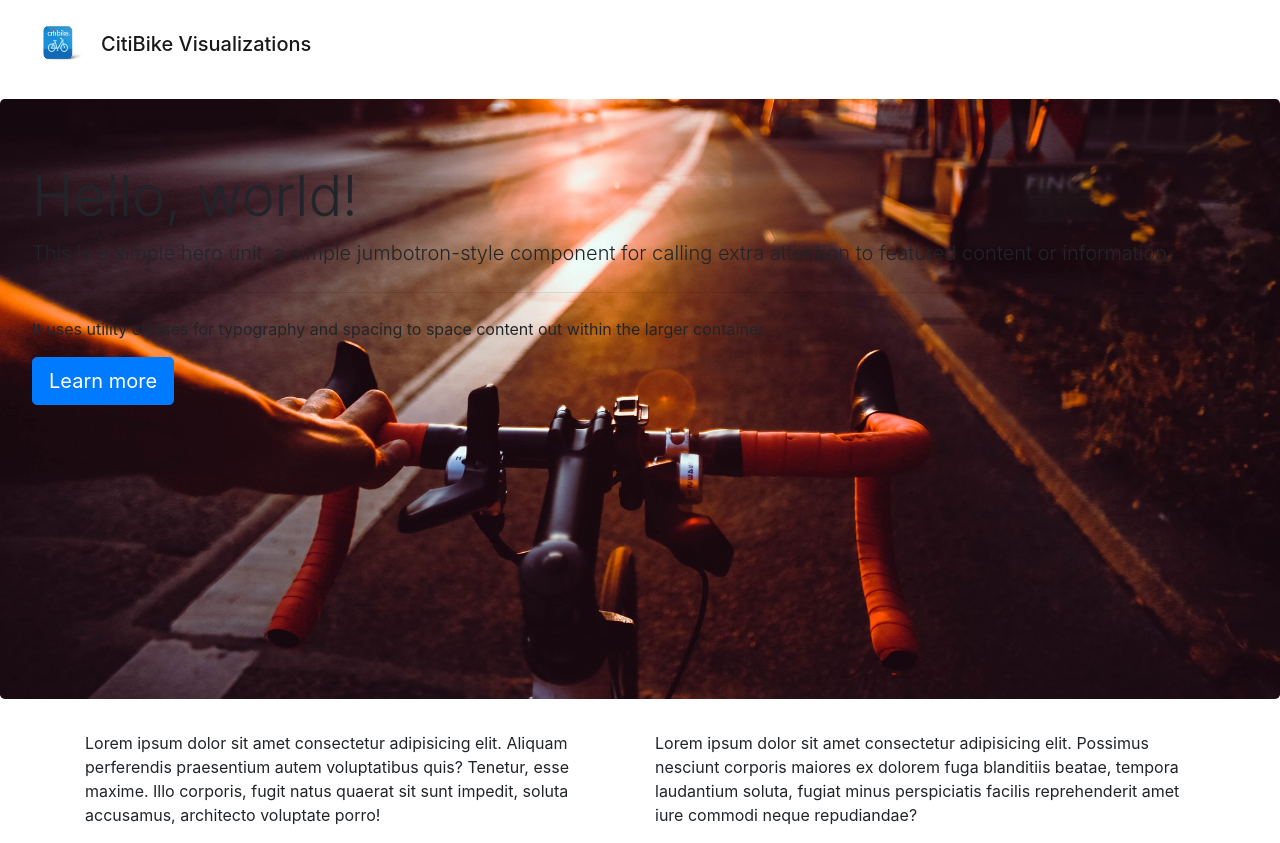
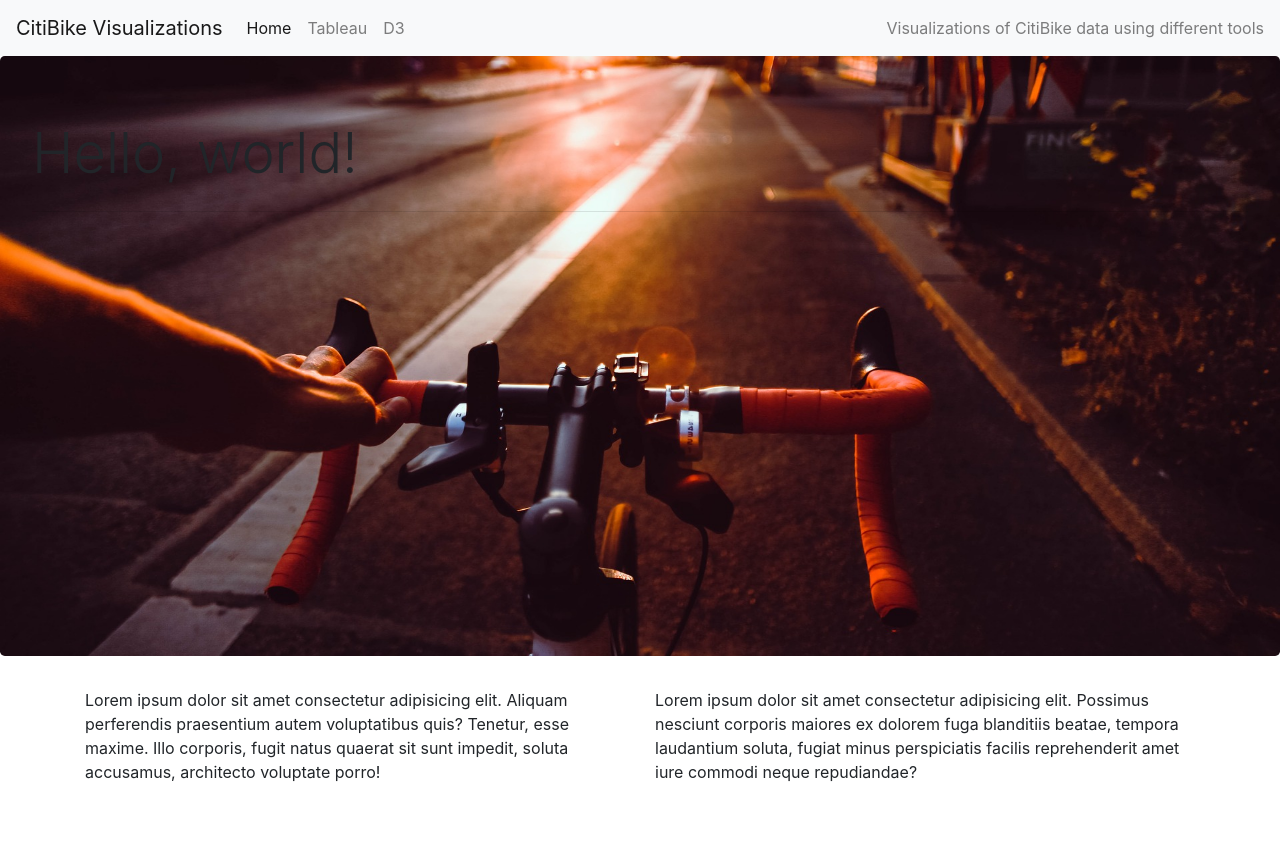
Before and after one commit to hlinn1/citibikes, a plain HTML site: page index.html in a window 1280 px wide. After the commit the page ends 800 px from the top, so only its background shows below. Drawn offline with nearby package versions, Linux system fonts and the light colour scheme.

Commit message:
basics added to tabs

```diff
--- a/index.html
+++ b/index.html
@@ -14,17 +14,36 @@
 
 <body>
     <!-- nav bar -->
-    <nav class="navbar navbar-light">
-        <span class="navbar-brand h1"><img class="navbar-img d-inline-block" src="resources/img/logo.png" alt="CitiBike logo" width="85" height="65" /img>CitiBike Visualizations</span>
-    </nav>
+        <nav class="navbar navbar-expand-lg navbar-light bg-light">
+            <a class="navbar-brand" href="#">CitiBike Visualizations</a>
+            <button class="navbar-toggler" type="button" data-toggle="collapse" data-target="#navbarText" aria-controls="navbarText" aria-expanded="false" aria-label="Toggle navigation">
+            <span class="navbar-toggler-icon"></span>
+            </button>
+            <div class="collapse navbar-collapse" id="navbarText">
+            <ul class="navbar-nav mr-auto">
+                <li class="nav-item active">
+                <a class="nav-link" href="#">Home <span class="sr-only">(current)</span></a>
+                </li>
+                <li class="nav-item">
+                <a class="nav-link" href="tableau.html">Tableau</a>
+                </li>
+                <li class="nav-item">
+                <a class="nav-link" href="d3.html">D3</a>
+                </li>
+            </ul>
+            <span class="navbar-text">
+                Visualizations of CitiBike data using different tools
+            </span>
+            </div>
+        </nav>
 
     <!-- jumbotron -->
     <div class="jumbotron">
         <h1 class="display-4">Hello, world!</h1>
-        <p class="lead">This is a simple hero unit, a simple jumbotron-style component for calling extra attention to featured content or information.</p>
+        <p class="lead"></p>
         <hr class="my-4">
-        <p>It uses utility classes for typography and spacing to space content out within the larger container.</p>
-        <a class="btn btn-primary btn-lg" href="#" role="button">Learn more</a>
+
+        <!-- <a class="btn btn-primary btn-lg" href="#" role="button">Learn more</a> -->
     </div>
 
     <div class="container">
```
Also changed, not shown: d3.html (+62 -0 lines), tableau.html (+21 -2 lines).
